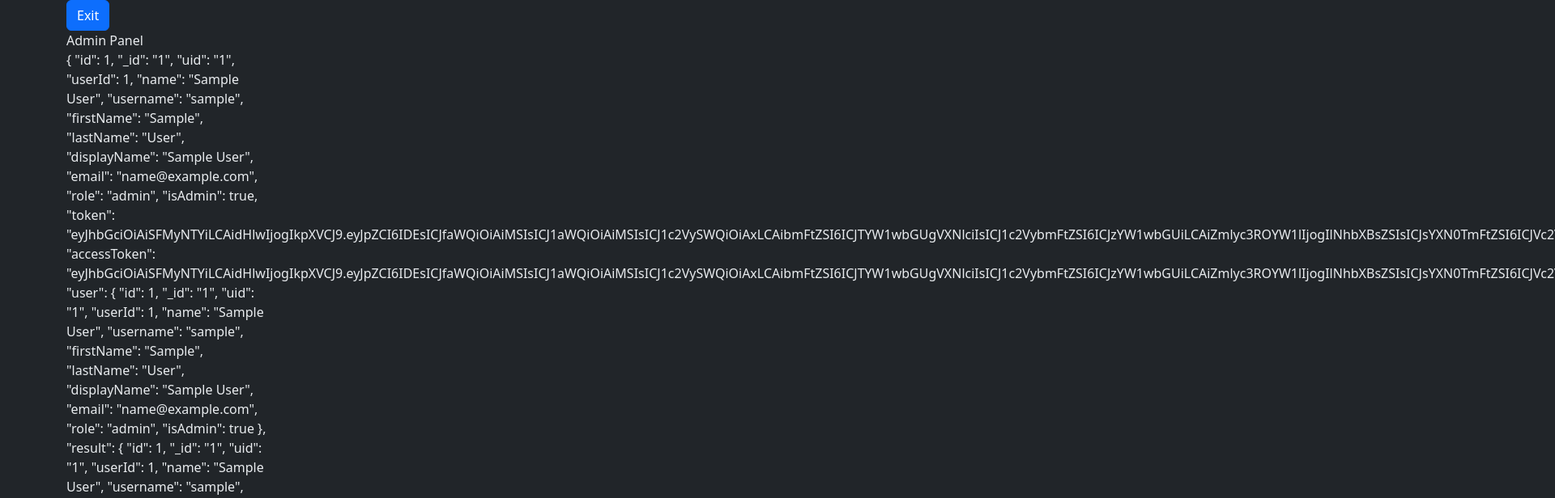
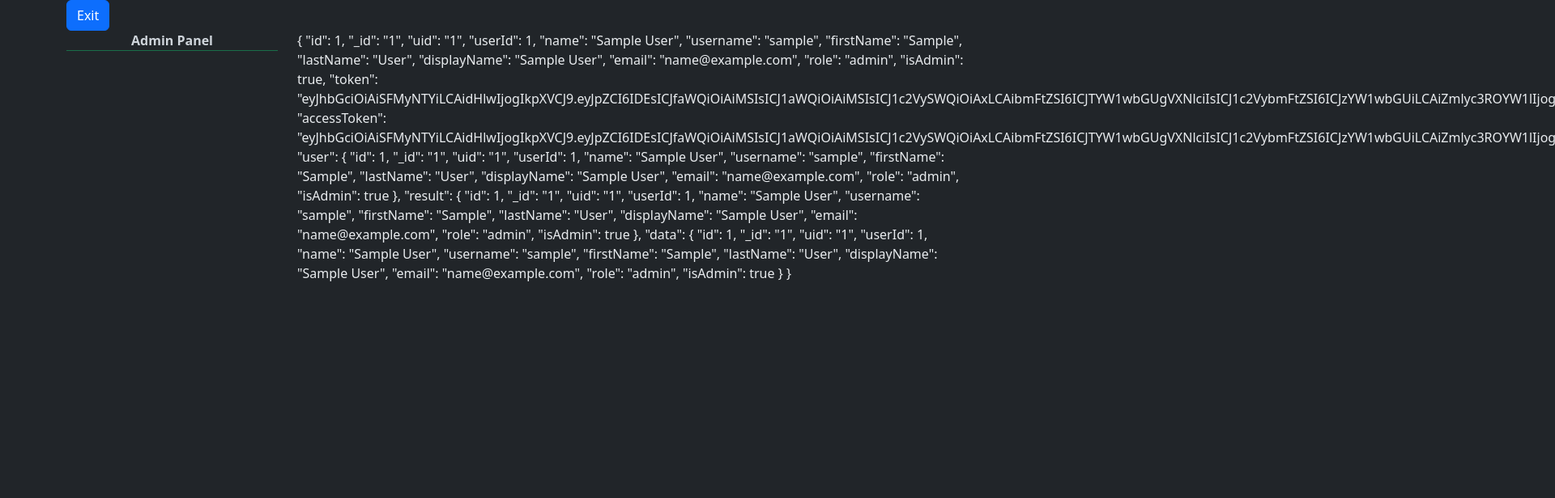
Before and after one commit to Market-control-System/ecommerce-admin-panel, a Vue app in the folder front/: page / in a window 1280 px wide. Shown: the top 616 px of the page at 81% size, 1920 px wide, since content can reach past the window. Built offline with nearby package versions, Linux system fonts and the light colour scheme; sample sign-in values are in the browser's storage.

Commit message:
add sass init

```diff
--- /dev/null
+++ b/front/src/assets/styles/_mixins.scss
@@ -0,0 +1,19 @@
+//@import 'bootstrap/scss/bootstrap';
+@mixin flex-center {
+    display: flex;
+    align-items: center;
+    justify-content: center;
+  }
+
+@mixin logo-left {
+    font-weight: 800;
+    color: $gray-400;
+    text-align: left;
+}
+
+@mixin box-border($color-name) {
+    $color-value: map-get($theme-colors-border-subtle, $color-name);
+    border-color: $color-value;
+    border-style: solid;
+    border-width: 1px;
+}
--- a/front/src/assets/styles/main.scss
+++ b/front/src/assets/styles/main.scss
@@ -1,4 +1,7 @@
-@import "bootstrap/scss/bootstrap";
+@import 'bootstrap/scss/bootstrap';
+@import '_mixins';
+@import 'mainCarcas';
+
 
 body {
     //background-color: var(--bs-body-bg-rgb);
@@ -6,13 +9,3 @@ body {
     background-color: $dark;
 
 }
-
-
-.side-bar-logo {
-      height: var(--bs-app-header-height);
-      display: flex;
-      align-items: center;
-      justify-content: space-between;
-      position: relative;
-      flex-shrink: 0;
-}
--- /dev/null
+++ b/front/src/assets/styles/mainCarcas.scss
@@ -0,0 +1,17 @@
+//@import 'bootstrap/scss/bootstrap';
+//@import '_mixins';
+.side-bar-logo {
+    @include flex-center;
+    @include logo-left;
+    @extend .border-success;
+    @extend .border-opacity-75;
+    @extend .border-bottom;
+    //@include box-border("primary");
+    //background-color: theme-colors(primary-color);
+    /*height: var(--bs-app-header-height);
+    display: flex;
+    align-items: center;
+    justify-content: space-between;
+    position: relative;
+    flex-shrink: 0; */
+}
--- a/front/src/views/HomeView.vue
+++ b/front/src/views/HomeView.vue
@@ -1,4 +1,5 @@
 <script setup>
+//import '../assets/styles/mainCarcas.scss';
 import { useAuthStore } from '@/store/auth';
 
 const authStore = useAuthStore();
@@ -10,32 +11,23 @@ const exitBtn = () => {
 </script>
 
 <template>
-  <div class="container">
+  <div class="container ">
     <button class="btn btn-primary" @click="exitBtn">Exit</button>
     <div class="row">
       <div class="col-3">
-        <div class="side-bar-logo">Admin Panel</div>
-        {{ authStore.user }}
+        <div class="left-menu">
+          <div class="side-bar-logo">Admin Panel</div>
+
+        </div>
       </div>
       <div class="col-9">
-
+        {{ authStore.user }}
       </div>
     </div>
 
   </div>
 </template>
 
-<style>
-
-.container {
-  background-color: var(--bs-yellow-300);
-}
-.side-bar-logo {
-    height: var(--bs-app-header-height);
-    display: flex;
-    align-items: center;
-    justify-content: space-between;
-    position: relative;
-    flex-shrink: 0;
-}
+<style lang="scss">
+//@import "@/assets/styles/my-component-styles.scss";
 </style>
```
Also changed, not shown: front/src/main.js (line endings or trailing spaces).
